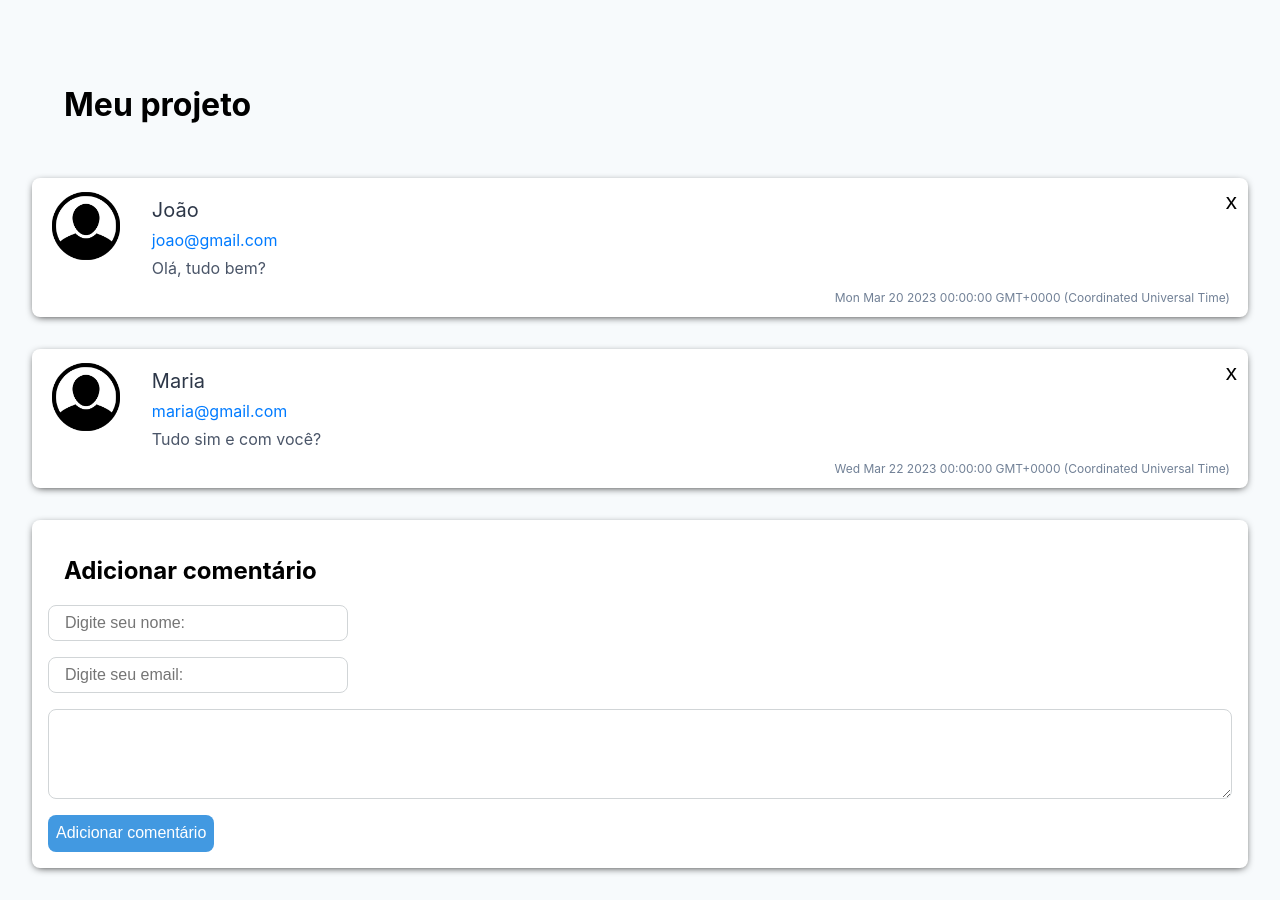
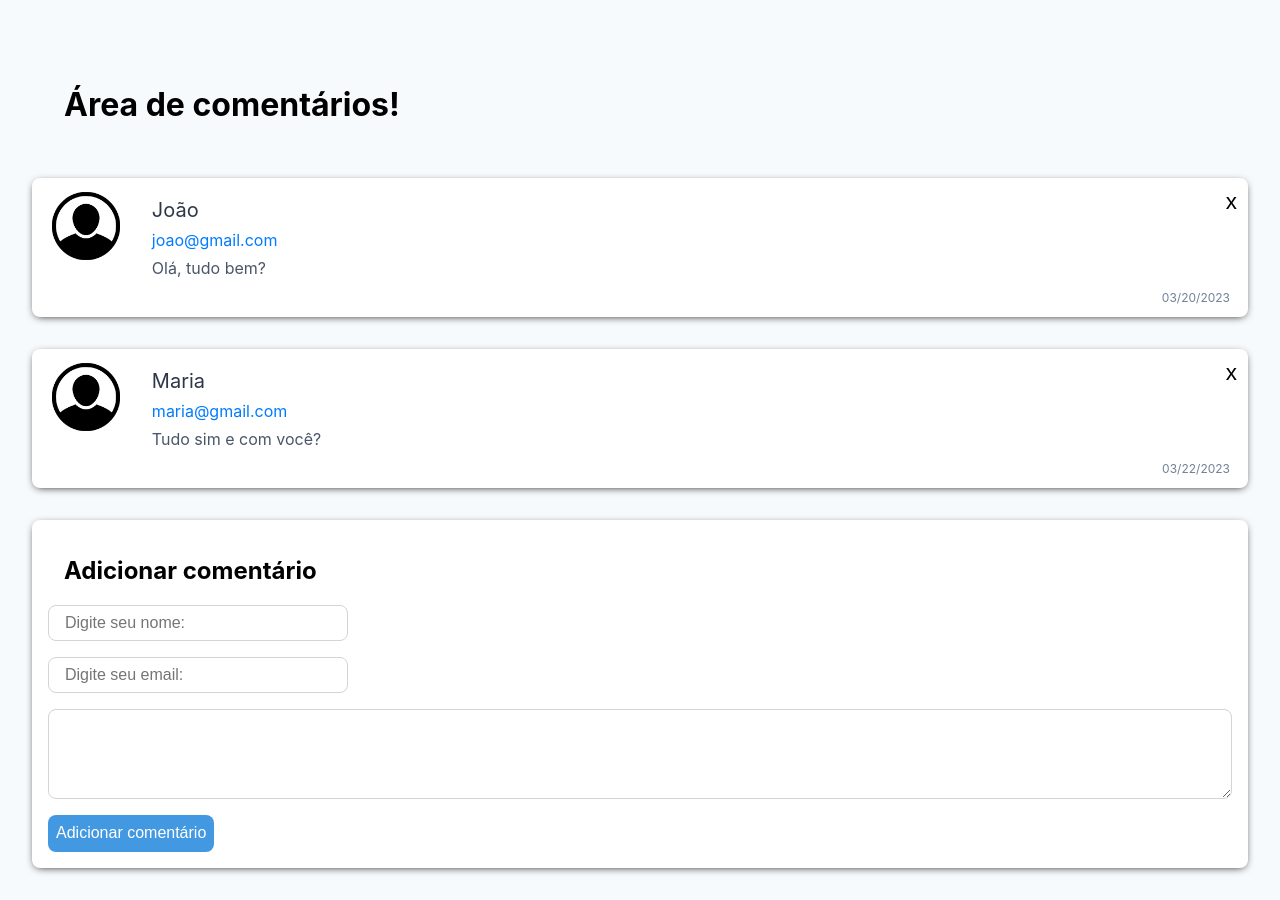
Before and after one commit to AmandaPiva/Pagina_comentarios, a React (Create React App) app: page / in a window 1280 px wide. Built offline with nearby package versions, Linux system fonts and the light colour scheme.

Commit message:
Adicionando um pacote de formatação de data

```diff
--- a/package.json
+++ b/package.json
@@ -6,6 +6,7 @@
     "@testing-library/jest-dom": "^5.16.5",
     "@testing-library/react": "^13.4.0",
     "@testing-library/user-event": "^13.5.0",
+    "date-fns": "^2.29.3",
     "react": "^18.2.0",
     "react-dom": "^18.2.0",
     "react-scripts": "5.0.1",
--- a/src/App.js
+++ b/src/App.js
@@ -66,7 +66,7 @@ class App extends Component{
 
     return( //retorna o nosso state e utilizamos o metodo map para mapearmos o que acontece com cada propriedade do nosso objeto
       <div className="App">
-        <h1>Meu projeto</h1>
+        <h1>Área de comentários!</h1>
 
         {this.state.comentarios.map((comentario, indice) =>(  //colocamos no formato de uma arrow function para realizar a operação do map
           <Comentario //trasendo consigo nosso componente pronto e com nossos dados
--- a/src/Comentarios/Comentarios.js
+++ b/src/Comentarios/Comentarios.js
@@ -1,5 +1,6 @@
 import './Comentarios.css'; //importando o css
 import React from "react";  //importando o react
+import { formatRelative} from 'date-fns'; //importando a formatação de data do pacote date-fns
 import imagemUsuario from './user.png'; //Como importar uma imagem
 
 //Meu primeiro componente
@@ -12,7 +13,7 @@ const Comentario = (props) => { //passando o props como argumento -> obrigatorio
             <div class="nome">{props.nome}</div>
             <div class="email">{props.email}</div>
             <p class="mensagem">{props.children}</p>
-            <p class="data">{props.data.toString()}</p>
+            <p class="data">{formatRelative(props.data, new Date())}</p>
             <button onClick={props.onRemove}>x</button>
         </div>
 
```
Also changed, not shown: 1 other file (tests, documents, lock files or other folders).
